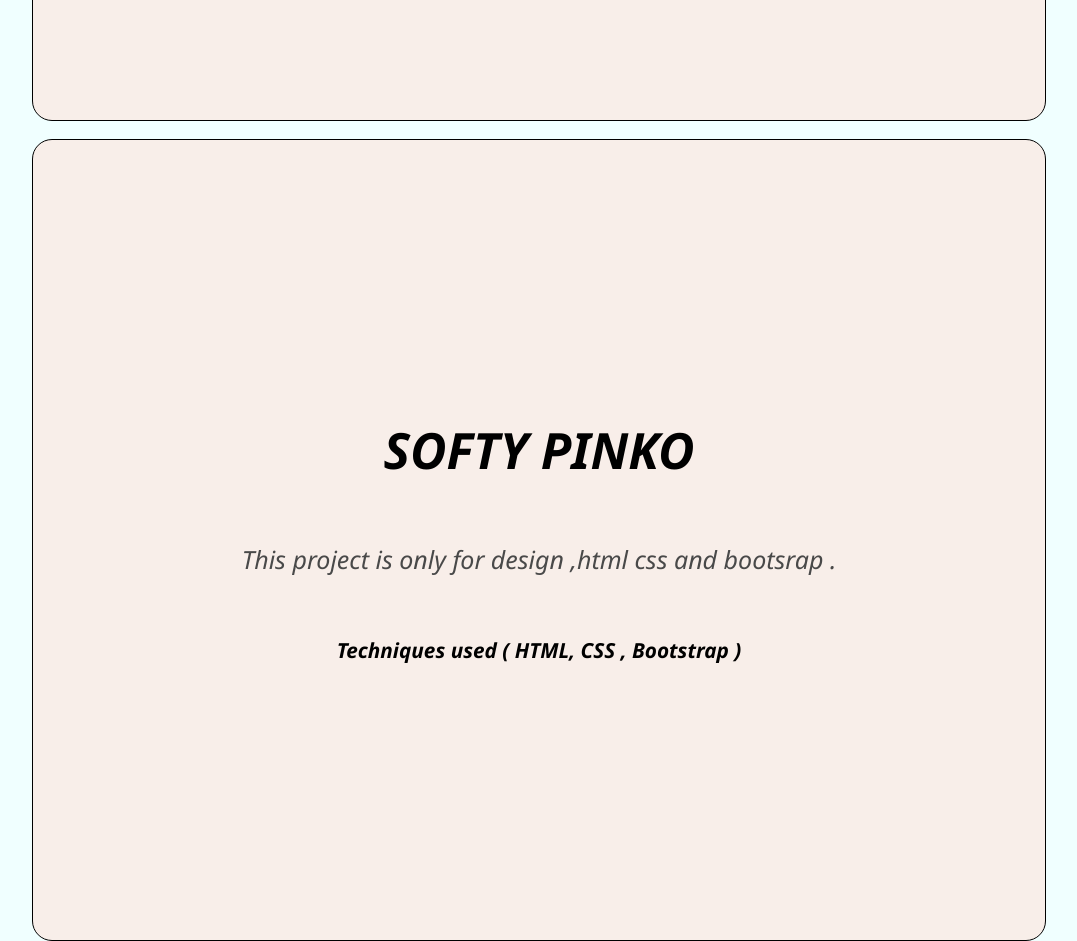
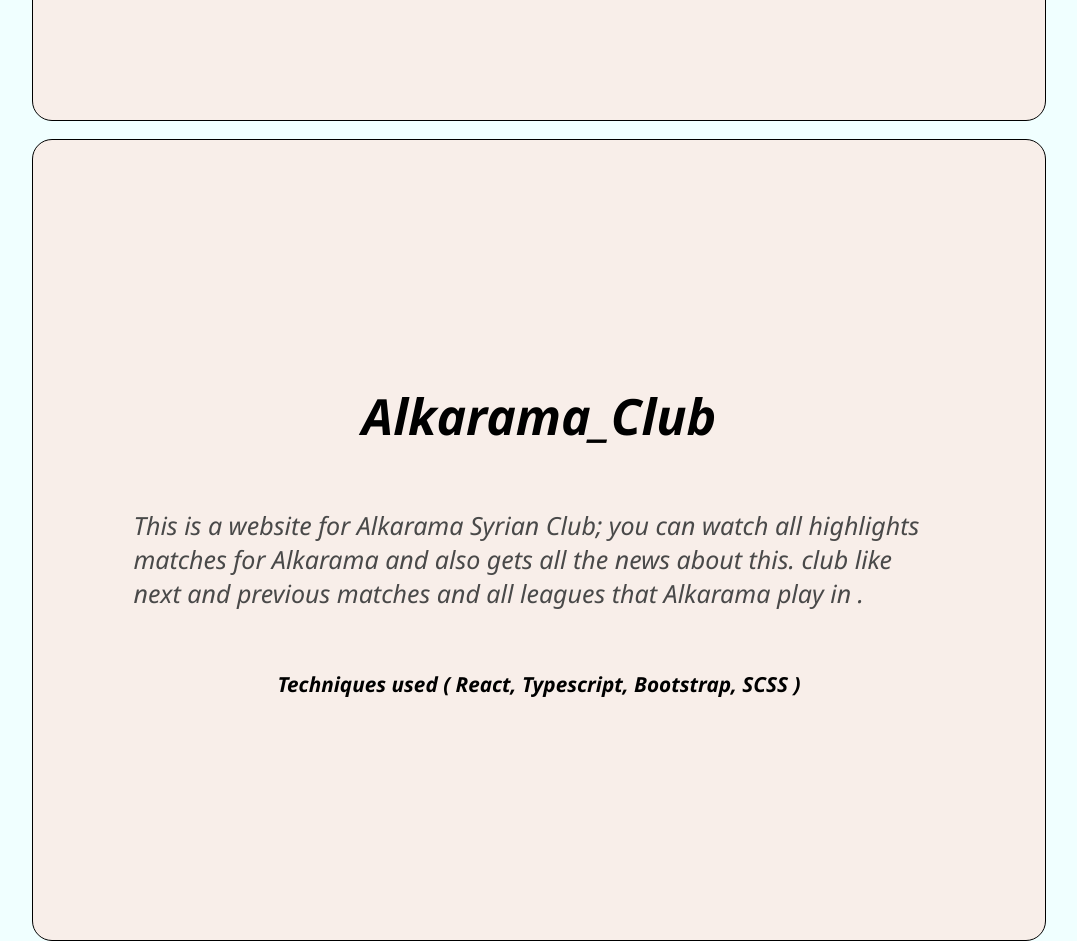
Before and after one commit to mozaffarMoh/Portfolio-description, a plain HTML site: page index.html in a window 1280 px wide. Shown: the part 1560-2501 px from the top of the page, without its empty margins (101-1178 px from the left). Drawn offline with Linux system fonts and the light colour scheme.

Commit message:
add alkarama

```diff
--- a/index.html
+++ b/index.html
@@ -54,6 +54,18 @@
 
     <br />
     <!-- Softy Pinko -->
+    <div class="work" id="alkarama">
+      <h1>Alkarama_Club</h1>
+      <p>
+        This is a website for Alkarama Syrian Club; you can watch all highlights
+        matches for Alkarama and also gets all the news about this. club like
+        next and previous matches and all leagues that Alkarama play in .
+      </p>
+      <h5>Techniques used ( React, Typescript, Bootstrap, SCSS )</h5>
+    </div>
+    <br />
+    <br />
+    <!-- Softy Pinko -->
     <div class="work" id="softy">
       <h1>SOFTY PINKO</h1>
       <p>This project is only for design ,html css and bootsrap .</p>
```
